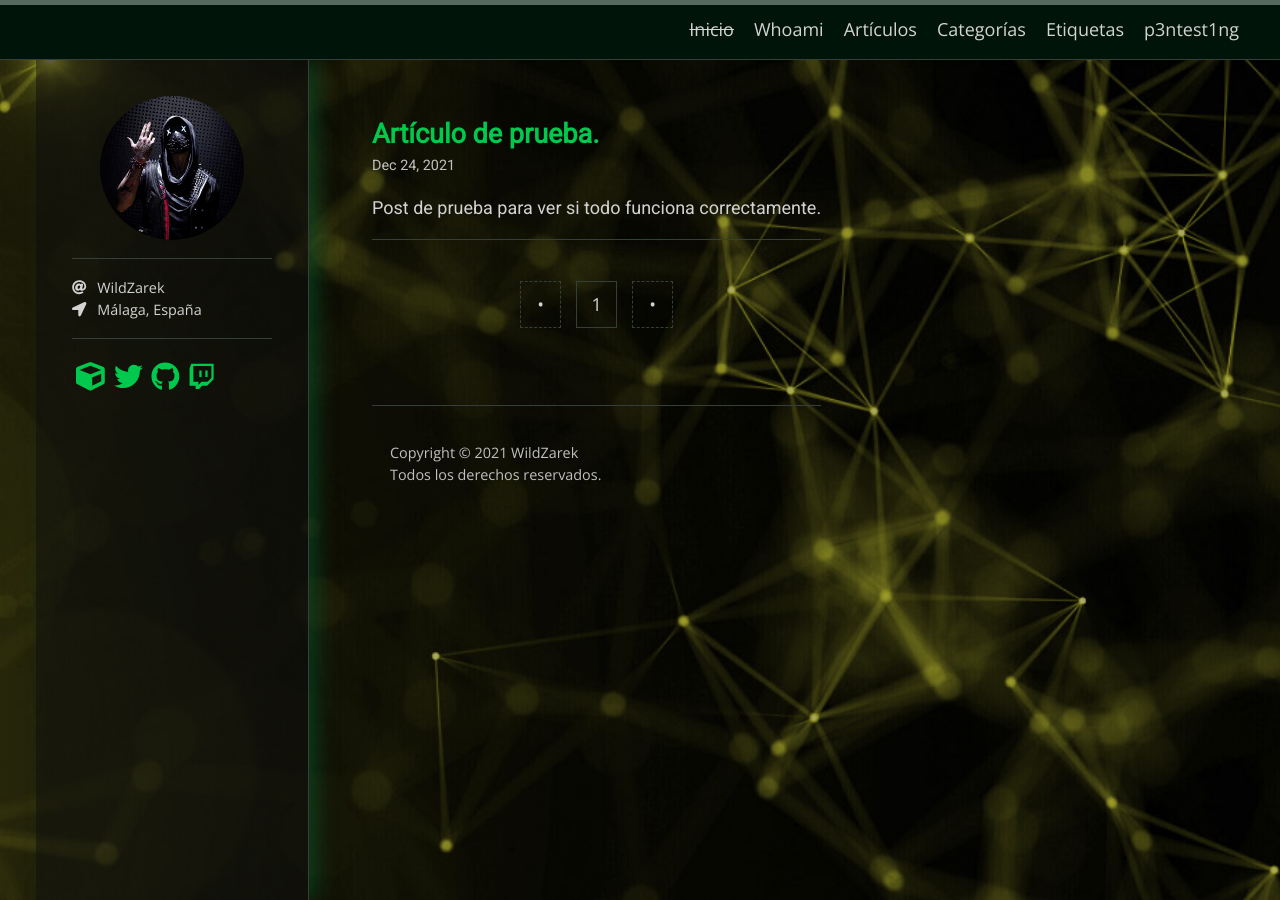
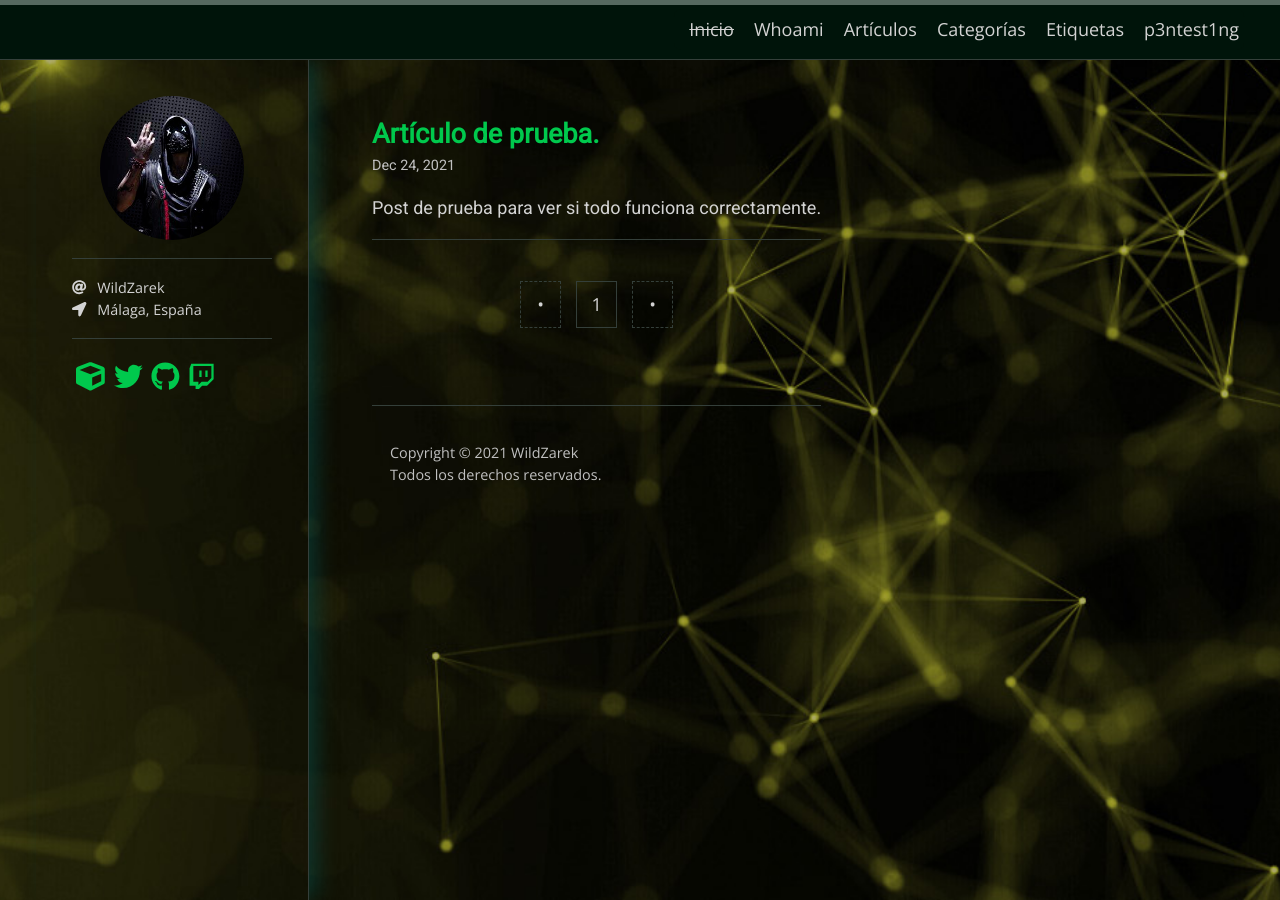
Before and after one commit to WildZarek/wildzarek.github.io, a Jekyll site: the page built from index.html, in a window 1280 px wide. Built offline with Jekyll 4.4.1, drawn with Linux system fonts in a browser that asks for light colours; nearby versions of some CDN libraries; some web fonts are replaced; the list of posts is cut into pages by our own code.

Commit message:
minor changes

```diff
--- a/_layouts/archive-years.html
+++ b/_layouts/archive-years.html
@@ -1,5 +1,6 @@
 ---
 layout: page
+title: Artículos por año
 ---
 
 {{ content }}
--- a/_sass/hamilton/layout.scss
+++ b/_sass/hamilton/layout.scss
@@ -216,13 +216,13 @@
 .site-sidebar {
   width: 200px;
 
-  background-color: rgba(15, 15, 15, 0.5);
+  //background-color: #ffffff;
   margin-right: 0;
 
   padding: $spacing-unit;
   border-right: 1px solid;
 
-  box-shadow: 10px 0 20px -2px rgba(0, 120, 60, .4);
+  box-shadow: 10px 0 20px -2px rgba(0, 100, 100, .4);
 
   @include relative-font-size(0.8);
 
```
Also changed, not shown: _sass/hamilton/main.scss (line endings or trailing spaces).
